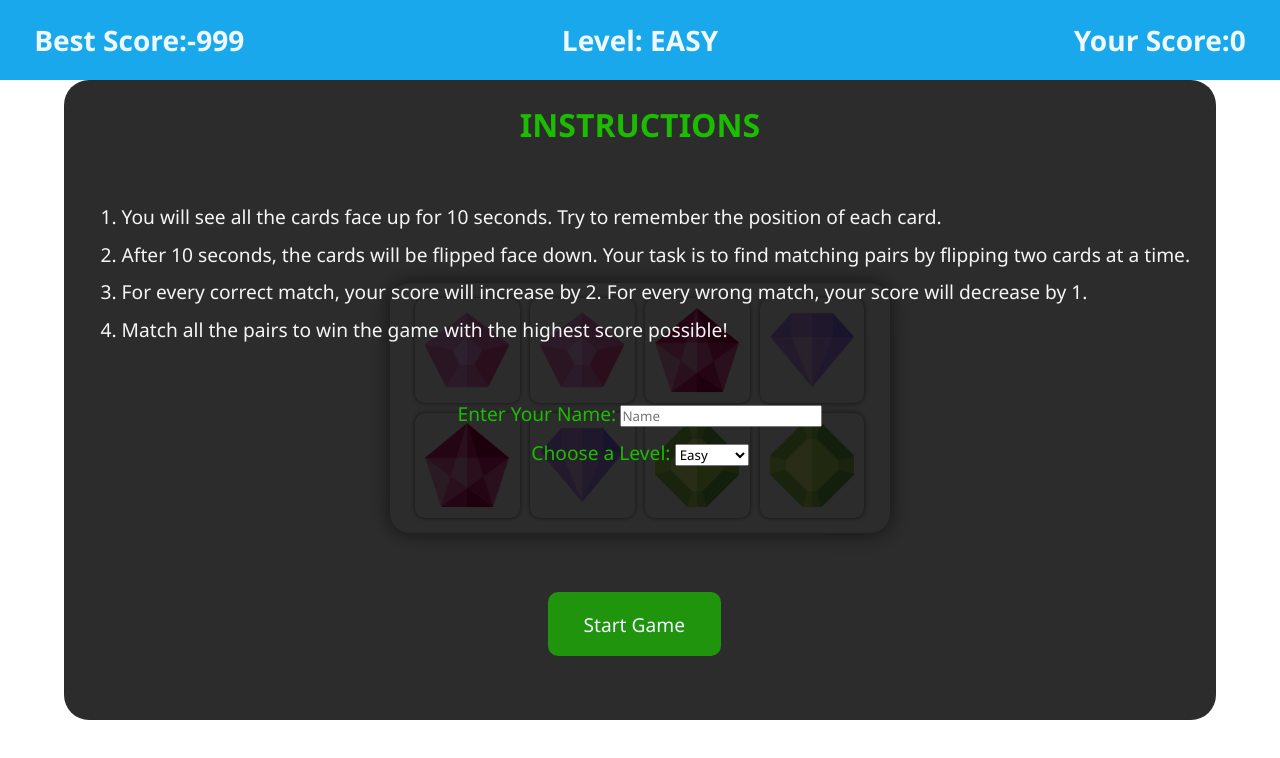
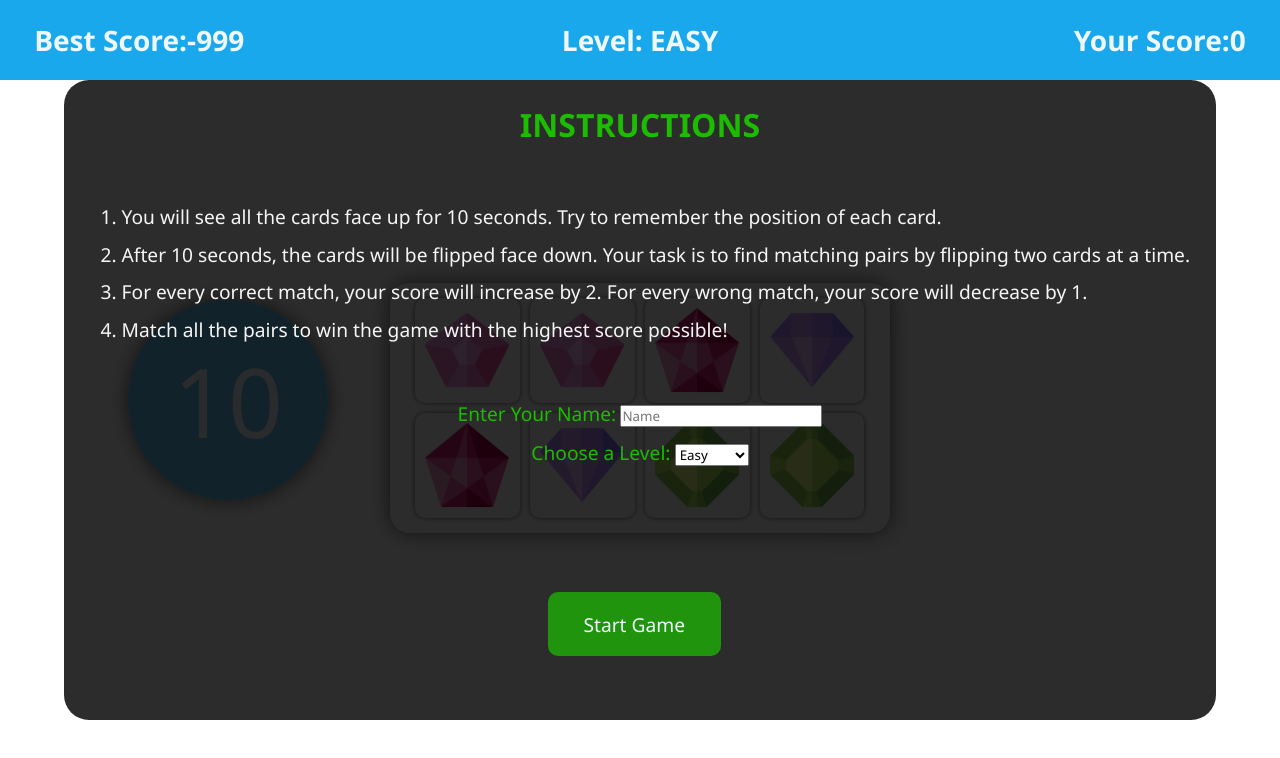
Before and after one commit to Abdulrahman-programmer/Memory-Card-Game, a plain HTML site: page index.html in a window 1280 px wide. Drawn offline with Linux system fonts and the light colour scheme.

Commit message:
Update index.html

```diff
--- a/index.html
+++ b/index.html
@@ -70,6 +70,11 @@
         </div>
         <button id="game-btn">Start Game</button>
     </div>
+
+    <div id="timer">
+        <p id="seconds">10</p>
+    </div>
+
 <div id="container">
     <div id="wrapper">
 
```
